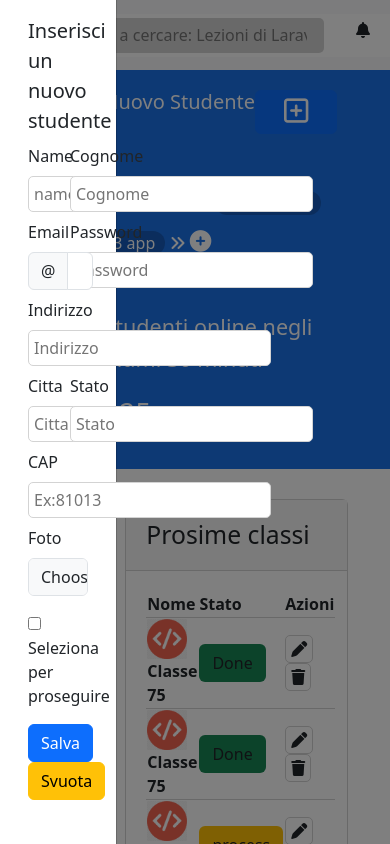
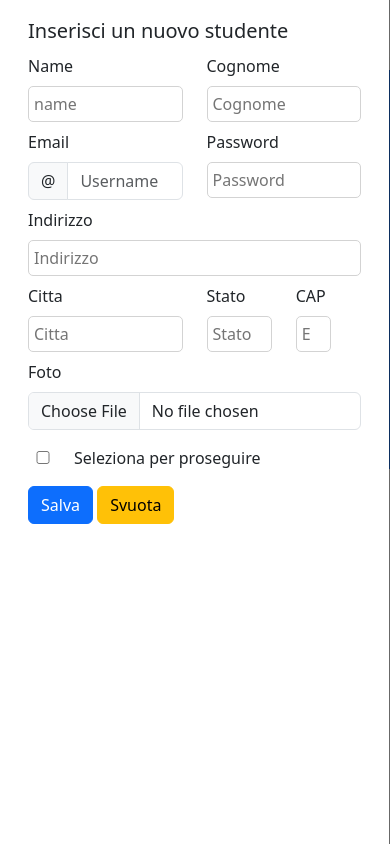
Before and after one commit to AngeloFriello/html-css-bootstrap-dashboard, a plain HTML site: page index.html in a window 390 px wide. Both pictures are taken after a click on the button 296 px from the left and 112 px from the top of the page. Drawn offline with nearby package versions, Linux system fonts and the light colour scheme.

Commit message:
add-off-canvas responsiv

```diff
--- a/css/style.css
+++ b/css/style.css
@@ -43,6 +43,7 @@ ul, li, a{
 input{
     border: none;
     outline: none;
+    min-width: 30px;
 }
 
 .logo-mobile{
@@ -87,6 +88,8 @@ aside{
 .grandezza-offcanvas{
     --bs-offcanvas-width: 30vw;
 }
+
+
 
 .c-white{
     color: white;
@@ -184,3 +187,34 @@ table{
     border-radius: 5px;
     padding: 5px;
 }
+
+
+@media (max-width:2800px){
+    .grandezza-offcanvas{
+        --bs-offcanvas-width: 40vw;
+    }
+}
+
+@media (max-width:2000px){
+    .grandezza-offcanvas{
+        --bs-offcanvas-width: 50vw;
+    }
+}
+
+@media (max-width:1600px){
+    .grandezza-offcanvas{
+        --bs-offcanvas-width: 60vw;
+    }
+}
+
+@media (max-width:1300px){
+    .grandezza-offcanvas{
+        --bs-offcanvas-width: 80vw;
+    }
+}
+
+@media (max-width:1000px){
+    .grandezza-offcanvas{
+        --bs-offcanvas-width: 100vw;
+    }
+}
--- a/index.html
+++ b/index.html
@@ -94,7 +94,7 @@
                                 <i class="fa-regular fa-square-plus fs-1 px-3 fw-normal"></i>
                               </a>
 
-                              <div class="offcanvas offcanvas-start grandezza-offcanvas" tabindex="-1" id="offcanvasExample" aria-labelledby="offcanvasExampleLabel">
+                              <div class="offcanvas offcanvas-start grandezza-offcanvas " tabindex="-1" id="offcanvasExample" aria-labelledby="offcanvasExampleLabel">
                                 <div class="offcanvas-header">
 
                                   <div class="container">
@@ -166,7 +166,7 @@
                                                 <p class="py-2 my-0">Stato</p>
                                             </div>
                                             <div class="d-flex">
-                                                <input type="text" placeholder="Stato" class="input-square flex-grow-0">
+                                                <input type="text" placeholder="Stato" class="input-square flex-grow-1">
                                             </div>
                                         </div>
                                         <div class="col-2">
```
